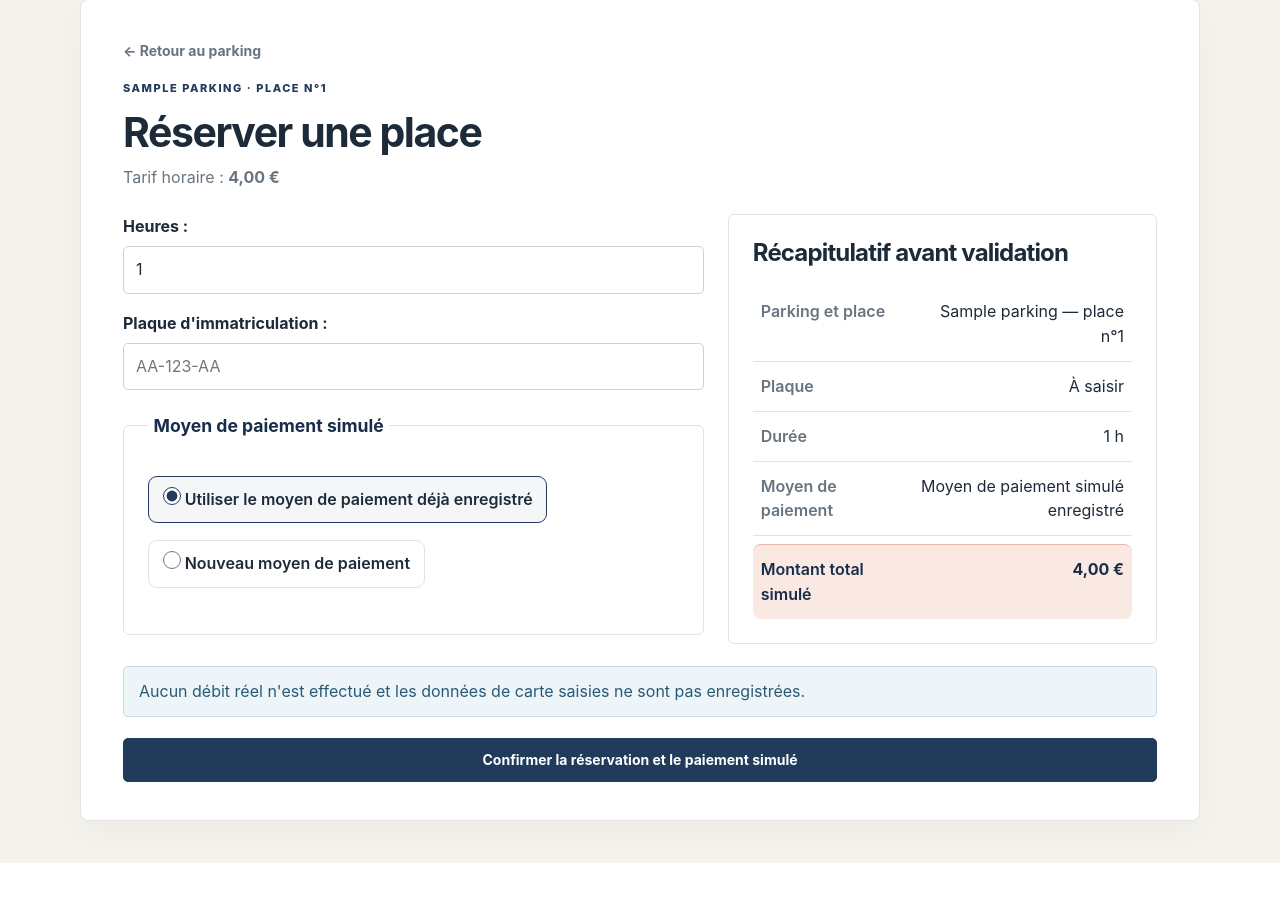
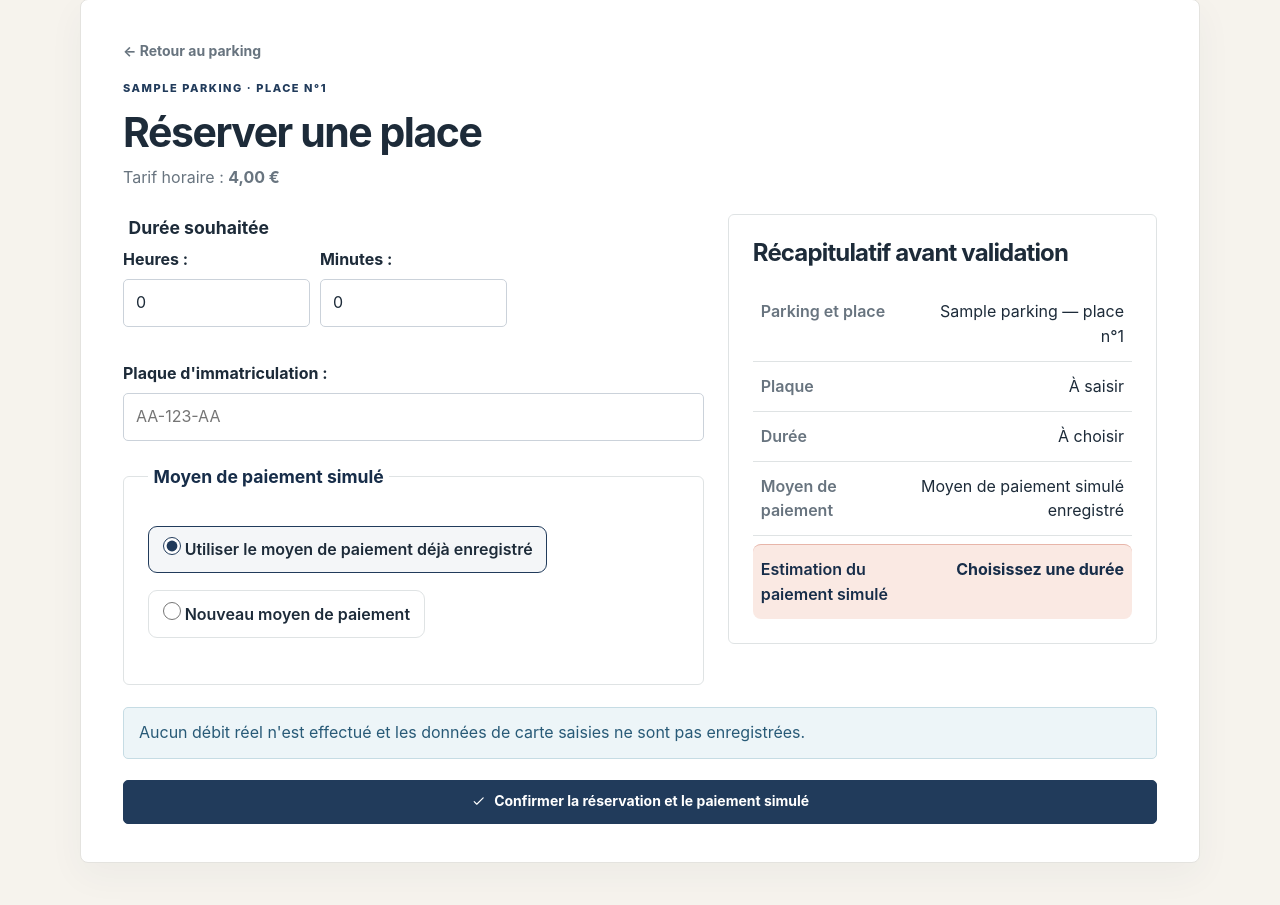
Before and after one commit to dinahamadeh-cpu/chaire_Capgemini_PK, a Django app: page /parkings/1/places/1/reserver/ in a window 1280 px wide. Shown: the part 120-1025 px from the top of the page. Before the commit the page ends 983 px from the top, so only its background shows below. Run offline with Django 5.2, Linux system fonts and the light colour scheme; a user stored in the database is signed in; tables that the repository leaves empty hold one stand-in row (values such as "Sample post").

Commit message:
Amélioration du parcours de réservation
Amélioration du parcours de réservation avec la sélection de la durée et l’affichage d’une estimation avant confirmation.

```diff
--- a/parking/templates/parking/reservation_checkout.html
+++ b/parking/templates/parking/reservation_checkout.html
@@ -18,14 +18,24 @@
         action="{% url 'parking:reserve_spot' parking.id spot.id %}"
         id="checkout-form"
         data-hourly-rate-cents="{{ rate_cents }}"
+        data-max-duration-minutes="{{ parking.max_duration_minutes|default_if_none:'' }}"
     >
         {% csrf_token %}
 
         <div class="checkout-fields">
-            <p>
-                {{ form.duration_hours.label_tag }}
-                {{ form.duration_hours }}
-            </p>
+            <fieldset class="duration-fields">
+                <legend>Durée souhaitée</legend>
+                <div class="duration-inputs">
+                    {% if form.show_duration_days %}
+                        <p>{{ form.duration_days.label_tag }}{{ form.duration_days }}</p>
+                    {% else %}
+                        {{ form.duration_days }}
+                    {% endif %}
+                    <p>{{ form.duration_hours.label_tag }}{{ form.duration_hours }}</p>
+                    <p>{{ form.duration_extra_minutes.label_tag }}{{ form.duration_extra_minutes }}</p>
+                </div>
+                {{ form.duration_minutes }}
+            </fieldset>
             <p>
                 {{ form.plate.label_tag }}
                 {{ form.plate }}
@@ -74,19 +84,26 @@
                 <dd id="reservation-duration">À choisir</dd>
                 <dt>Moyen de paiement</dt>
                 <dd id="reservation-payment">Nouveau moyen de paiement simulé</dd>
-                <dt>Montant total simulé</dt>
+                <dt>Estimation du paiement simulé</dt>
                 <dd><strong><output id="reservation-total">Choisissez une durée</output></strong></dd>
             </dl>
         </aside>
 
         <p class="message message-info">Aucun débit réel n'est effectué et les données de carte saisies ne sont pas enregistrées.</p>
-        <button type="submit">Confirmer la réservation et le paiement simulé</button>
+        <button type="submit"><svg class="button-icon" aria-hidden="true"><use href="#icon-check"></use></svg>Confirmer la réservation et le paiement simulé</button>
     </form>
 
     <script>
         const checkoutForm = document.getElementById("checkout-form");
         const hourlyRateCents = Number(checkoutForm.dataset.hourlyRateCents);
-        const durationInput = checkoutForm.querySelector('[name="duration_hours"]');
+        const maxDurationMinutes = checkoutForm.dataset.maxDurationMinutes
+            ? Number(checkoutForm.dataset.maxDurationMinutes)
+            : null;
+        const durationInputs = [
+            checkoutForm.querySelector('[name="duration_days"]'),
+            checkoutForm.querySelector('[name="duration_hours"]'),
+            checkoutForm.querySelector('[name="duration_extra_minutes"]')
+        ];
         const totalOutput = document.getElementById("reservation-total");
         const plateInput = checkoutForm.querySelector('[name="plate"]');
         const plateOutput = document.getElementById("reservation-plate");
@@ -100,14 +117,39 @@
         });
 
         const updateTotal = () => {
-            const hours = Number(durationInput.value);
-            const validHours = Number.isInteger(hours) && hours > 0;
-            durationOutput.textContent = validHours ? `${hours} h` : "À choisir";
-            totalOutput.textContent = validHours
-                ? currencyFormatter.format((hourlyRateCents * hours) / 100)
+            const values = durationInputs.map((input) =>
+                Number(input.value || 0)
+            );
+            if (maxDurationMinutes !== null && values.every(Number.isFinite)) {
+                let excessMinutes = Math.max(
+                    0,
+                    values[0] * 1440 + values[1] * 60 + values[2] - maxDurationMinutes
+                );
+                for (const [index, unitMinutes] of [[2, 1], [1, 60], [0, 1440]]) {
+                    const reduction = Math.min(
+                        values[index],
+                        Math.ceil(excessMinutes / unitMinutes)
+                    );
+                    values[index] -= reduction;
+                    excessMinutes -= reduction * unitMinutes;
+                    durationInputs[index].value = values[index];
+                }
+            }
+            const [days, hours, extraMinutes] = values;
+            const validDuration = [days, hours, extraMinutes].every((value) =>
+                Number.isInteger(value) && value >= 0
+            ) && days + hours + extraMinutes > 0;
+            const minutes = days * 1440 + hours * 60 + extraMinutes;
+            const parts = [];
+            if (days) parts.push(`${days} jour${days === 1 ? "" : "s"}`);
+            if (hours) parts.push(`${hours} heure${hours === 1 ? "" : "s"}`);
+            if (extraMinutes) parts.push(`${extraMinutes} minute${extraMinutes === 1 ? "" : "s"}`);
+            durationOutput.textContent = validDuration ? parts.join(" ") : "À choisir";
+            totalOutput.textContent = validDuration
+                ? currencyFormatter.format((hourlyRateCents * minutes) / 6000)
                 : "Choisissez une durée";
         };
-        durationInput.addEventListener("input", updateTotal);
+        durationInputs.forEach((input) => input.addEventListener("input", updateTotal));
         updateTotal();
 
         const updatePlate = () => {
@@ -157,6 +199,11 @@
     .checkout-heading > p:last-child { margin-top: .5rem; color: var(--muted); }
     #checkout-form { display: grid; grid-template-columns: minmax(0, 1.15fr) minmax(19rem, .85fr); align-items: start; gap: 0 1.5rem; }
     .checkout-fields { grid-column: 1; grid-row: 1; }
+    .duration-fields { min-width: 0; margin: 0 0 17px; padding: 0; border: 0; }
+    .duration-fields legend { margin-bottom: 6px; color: var(--ink); font-weight: 700; }
+    .duration-inputs { display: grid; grid-template-columns: repeat(3, minmax(0, 1fr)); gap: 10px; }
+    .duration-inputs p { margin: 0; }
+    .duration-inputs label { display: block; margin-bottom: 6px; }
     .checkout-summary { grid-column: 2; grid-row: 1; position: sticky; top: 1rem; margin-top: 0; }
     #checkout-form > .message, #checkout-form > button { grid-column: 1 / -1; }
     .checkout-summary-list { display: grid; grid-template-columns: minmax(8rem, .8fr) minmax(0, 1.2fr); margin: 1rem 0 0; }
```
